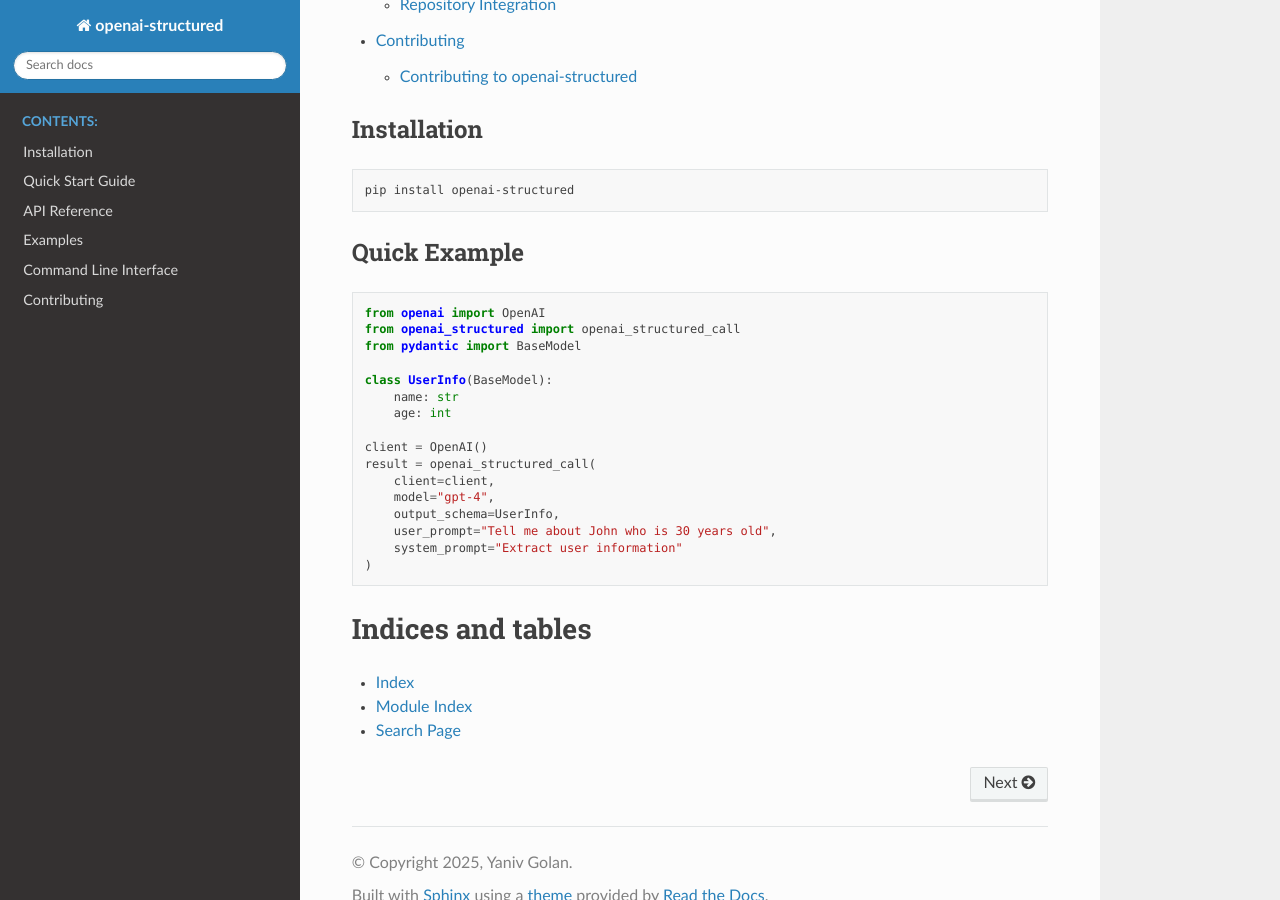
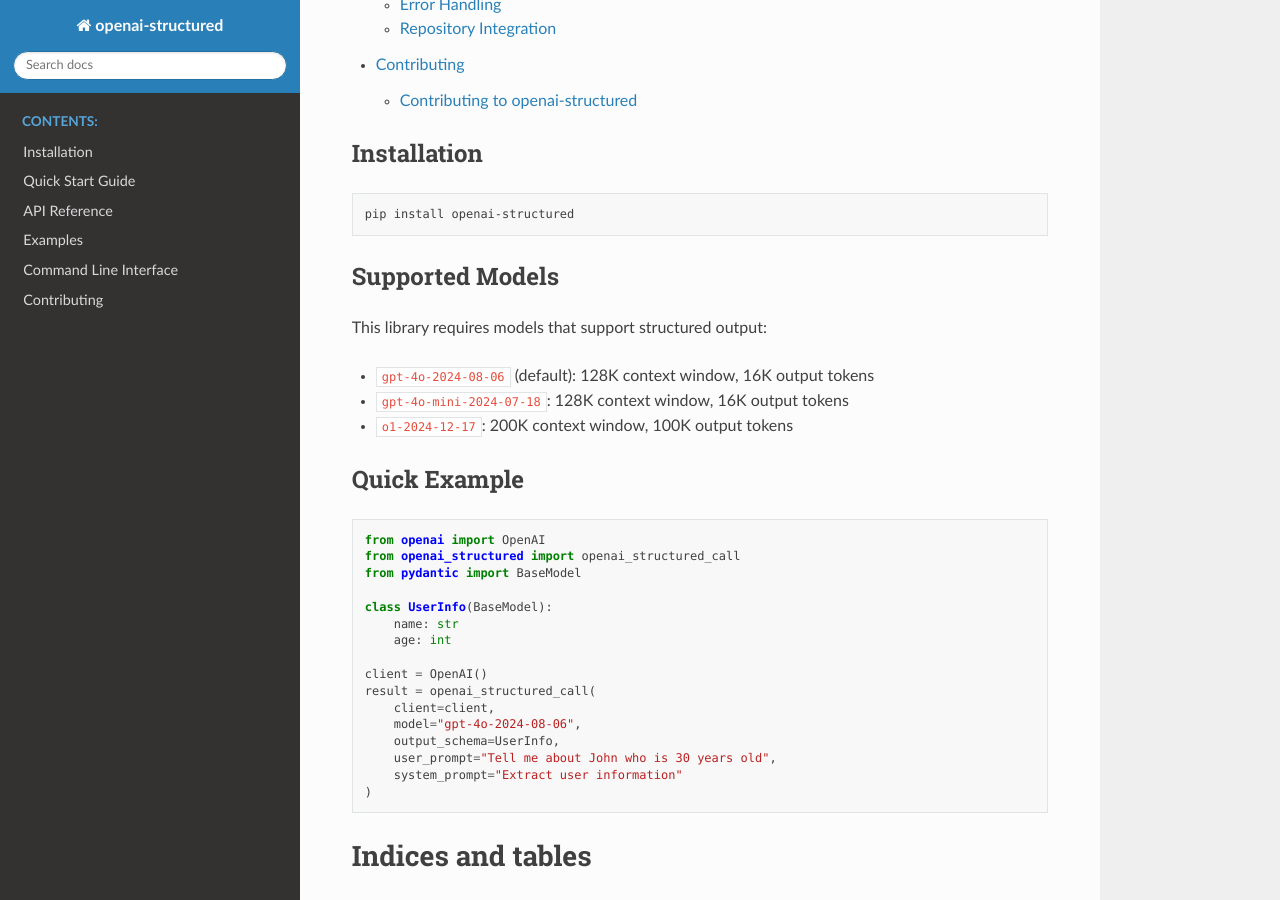
Before and after one commit to yaniv-golan/openai-structured, a Sphinx documentation site: the page built from docs/source/index.rst, in a window 1280 px wide and 900 px high, scrolled down 1187 px. Built offline with Sphinx 7.4.7 and the Read the Docs theme 3.1.0, drawn with Linux system fonts in a browser that asks for light colours; some of the changed text lies outside the part shown.

Commit message:
Fixed incorrect OpenAI models

```diff
--- a/docs/source/examples.rst
+++ b/docs/source/examples.rst
@@ -162,7 +162,10 @@
     try:
         result = openai_structured_call(...)
     except ModelNotSupportedError:
-        print("Please use one of: gpt-4o-2024-08-06, gpt-4o-mini-2024-07-18, o1-2024-12-17")
+        print("Supported models and their token limits:")
+        print("- gpt-4o-2024-08-06: 128K context, 16K output tokens")
+        print("- gpt-4o-mini-2024-07-18: 128K context, 16K output tokens")
+        print("- o1-2024-12-17: 200K context, 100K output tokens")
     except APIResponseError as e:
         print(f"API error: {e}")
     except EmptyResponseError:
--- a/docs/source/index.rst
+++ b/docs/source/index.rst
@@ -21,6 +21,15 @@
 
    pip install openai-structured
 
+Supported Models
+-----------------
+
+This library requires models that support structured output:
+
+* ``gpt-4o-2024-08-06`` (default): 128K context window, 16K output tokens
+* ``gpt-4o-mini-2024-07-18``: 128K context window, 16K output tokens
+* ``o1-2024-12-17``: 200K context window, 100K output tokens
+
 Quick Example
 -----------------
 
@@ -37,7 +46,7 @@
    client = OpenAI()
    result = openai_structured_call(
        client=client,
-       model="gpt-4",
+       model="gpt-4o-2024-08-06",
        output_schema=UserInfo,
        user_prompt="Tell me about John who is 30 years old",
        system_prompt="Extract user information"
```
Also changed, not shown: docs/source/cli.rst (+4 -4 lines), docs/source/installation.rst (+6 -1 lines), docs/source/quickstart.rst (+11 -0 lines), 5 other files.
